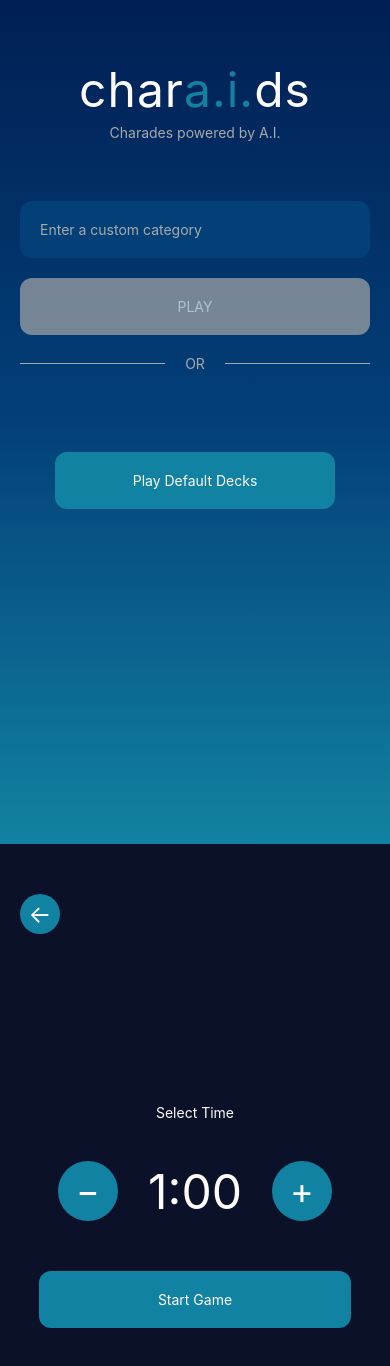
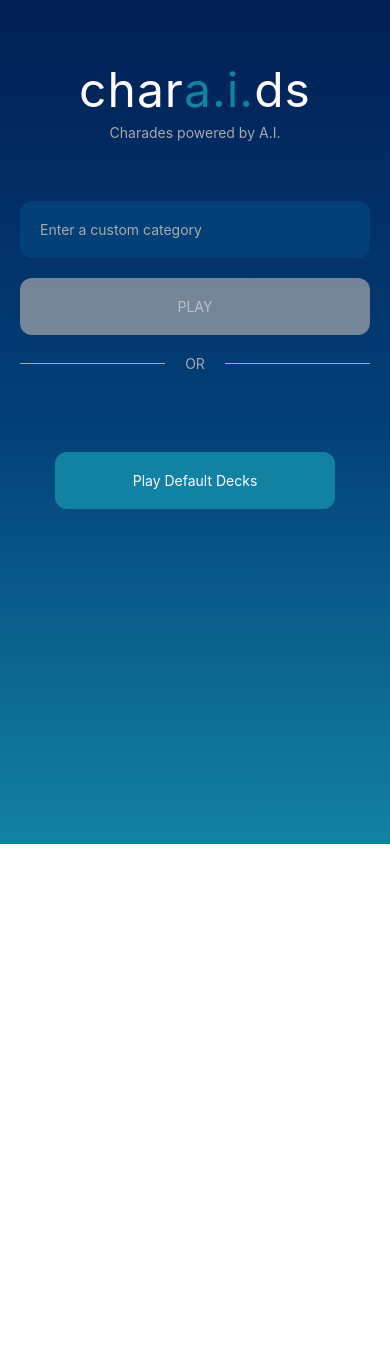
Before and after one commit to OwenBattles/ai-charades, a React Native app: screen /Home in a window 390 px wide. Shown: the top 1366 px of the page. After the commit the page ends 844 px from the top, so only its background shows below. Built offline with nearby package versions, Linux system fonts and the light colour scheme.

Commit message:
Fix custom category flow: navigate to TimeSelectScreen and add countdown debugging

```diff
--- a/screens/HomeScreen.js
+++ b/screens/HomeScreen.js
@@ -41,23 +41,16 @@ const shuffleArray = (array) => {
 const HomeScreen = ({ navigation }) => {
   const [category, setCategory] = useState('');
   const [selectedTime, setSelectedTime] = useState(60);
-  const [showTimeSelect, setShowTimeSelect] = useState(false);
   const [isGenerating, setIsGenerating] = useState(false);
 
   // Animated values
   const scrollY = useSharedValue(0);
-  const scale = useSharedValue(1);
-  const opacity = useSharedValue(1);
-  const timeSelectY = useSharedValue(SCREEN_HEIGHT);
   const logoScale = useSharedValue(1);
   const logoTranslateY = useSharedValue(0);
   const inputTranslateX = useSharedValue(0);
   const buttonRotateZ = useSharedValue(0);
 
   const resetAnimatedValues = () => {
-    scale.value = 1;
-    opacity.value = 1;
-    timeSelectY.value = SCREEN_HEIGHT;
     logoScale.value = 1;
     logoTranslateY.value = 0;
     inputTranslateX.value = 0;
@@ -123,7 +116,6 @@ const HomeScreen = ({ navigation }) => {
   useEffect(() => {
     const resetHomeScreen = () => {
       setCategory('');
-      setShowTimeSelect(false);
       setIsGenerating(false);
       resetAnimatedValues();
     };
@@ -132,35 +124,24 @@ const HomeScreen = ({ navigation }) => {
     return unsubscribe;
   }, [navigation]);
 
-  const animatedStyle = useAnimatedStyle(() => ({
-    transform: [{ scale: scale.value }],
-    opacity: opacity.value,
-  }));
-
-  const timeSelectStyle = useAnimatedStyle(() => ({
-    transform: [{ translateY: timeSelectY.value }],
-  }));
-
   const handleCustomCategorySubmit = () => {
     console.log('handleCustomCategorySubmit called with category:', category);
     if (category.trim()) {
-      console.log('Showing time select screen');
-      showTimeSelectScreen();
+      console.log('Navigating to TimeSelect screen');
+      navigation.navigate('TimeSelect', {
+        defaultTime: 60,
+        onComplete: (selectedTime) => {
+          console.log('Time selected:', selectedTime);
+          handleStartGame(selectedTime);
+        }
+      });
     } else {
       console.log('No category entered, not showing time select');
     }
   };
 
-  const showTimeSelectScreen = () => {
-    Keyboard.dismiss();
-    scale.value = withSpring(20, { damping: 15 });
-    opacity.value = withTiming(0, { duration: 400 });
-    timeSelectY.value = withSpring(0, { damping: 15 });
-    setShowTimeSelect(true);
-  };
-
-  const handleStartGame = async () => {
-    console.log('handleStartGame called with category:', category);
+  const handleStartGame = async (timeLimit = selectedTime) => {
+    console.log('handleStartGame called with category:', category, 'timeLimit:', timeLimit);
     if (!category.trim()) {
       console.log('No category provided, returning early');
       return;
@@ -196,7 +177,7 @@ const HomeScreen = ({ navigation }) => {
       navigation.navigate('Game', {
         items: shuffleArray(data.items),
         category: category,
-        timeLimit: selectedTime,
+        timeLimit: timeLimit,
       });
     } catch (error) {
       console.error('API Error:', error);
@@ -231,7 +212,7 @@ const HomeScreen = ({ navigation }) => {
         colors={COLORS.gradient.primary}
         style={styles.container}
       >
-        <Animated.View style={[styles.mainContent, animatedStyle]}>
+        <View style={styles.mainContent}>
           <Animated.ScrollView
             style={styles.scrollView}
             contentContainerStyle={styles.scrollContent}
@@ -286,32 +267,7 @@ const HomeScreen = ({ navigation }) => {
             </Animated.View>
 
           </Animated.ScrollView>
-        </Animated.View>
-
-        <Animated.View style={[styles.timeSelectContainer, timeSelectStyle]}>
-          <TouchableOpacity
-            style={styles.backButton}
-            onPress={() => {
-              timeSelectY.value = withSpring(SCREEN_HEIGHT);
-              scale.value = withSpring(1);
-              opacity.value = withTiming(1);
-              setShowTimeSelect(false);
-            }}
-          >
-            <Text style={styles.backButtonText}>←</Text>
-          </TouchableOpacity>
-          <Text style={styles.selectTimeText}>Select Time</Text>
-          <TimeSlider
-            value={selectedTime}
-            onValueChange={setSelectedTime}
-          />
-          <TouchableOpacity
-            style={styles.startButton}
-            onPress={handleStartGame}
-          >
-            <Text style={styles.startButtonText}>Start Game</Text>
-          </TouchableOpacity>
-        </Animated.View>
+        </View>
       </LinearGradient>
     </View>
   );
@@ -362,49 +318,6 @@ const styles = StyleSheet.create({
     ...FONTS.button,
     color: COLORS.text,
   },
-  timeSelectContainer: {
-    position: 'absolute',
-    width: SCREEN_WIDTH,
-    height: SCREEN_HEIGHT,
-    backgroundColor: COLORS.background,
-    alignItems: 'center',
-    justifyContent: 'center',
-    paddingBottom: 100,
-  },
-  backButton: {
-    position: 'absolute',
-    top: 50,
-    left: 20,
-    width: 40,
-    height: 40,
-    borderRadius: 20,
-    backgroundColor: COLORS.accent,
-    alignItems: 'center',
-    justifyContent: 'center',
-  },
-  backButtonText: {
-    ...FONTS.title,
-    color: COLORS.text,
-    fontSize: 24,
-  },
-  selectTimeText: {
-    ...FONTS.title,
-    color: COLORS.text,
-    marginBottom: 40,
-  },
-  startButton: {
-    backgroundColor: COLORS.accent,
-    paddingHorizontal: SIZES.padding * 2,
-    paddingVertical: SIZES.padding,
-    borderRadius: SIZES.radius,
-    marginTop: 50,
-    width: '80%',
-    alignItems: 'center',
-  },
-  startButtonText: {
-    ...FONTS.button,
-    color: COLORS.text,
-  },
   playButtonDisabled: {
     backgroundColor: COLORS.textSecondary,
     opacity: 0.7,
```
Also changed, not shown: screens/GameScreen.js (+10 -0 lines).
